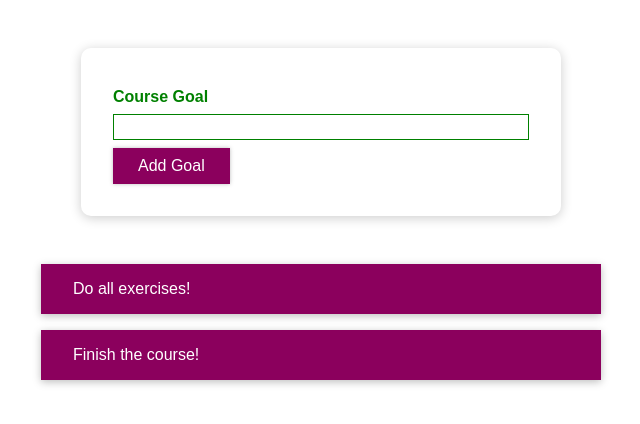
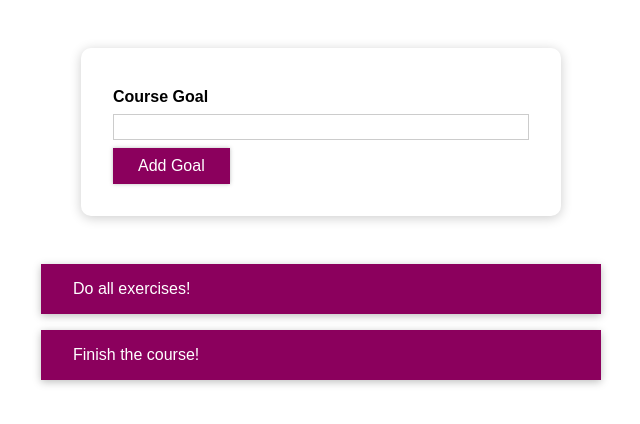
Before and after one commit to TomaszKoniecznyIT/React3, a React (Create React App) app in the folder 01-starting-project 2/: page / in a window 1280 px wide. Shown: the top 424 px of the page, without its empty margins (319-959 px from the left). Built offline with nearby package versions, Linux system fonts and the light colour scheme.

Commit message:
dynamic styles with css modules

```diff
--- a/01-starting-project 2/src/components/CourseGoals/CourseInput/CourseInput.js
+++ b/01-starting-project 2/src/components/CourseGoals/CourseInput/CourseInput.js
@@ -1,35 +1,35 @@
 import React, { useState } from "react";
-import styled from "styled-components";
+// import styled from "styled-components";
 
 import Button from "../../UI/Button/Button";
-// import "./CourseInput.css";
+import styles from "./CourseInput.module.css";
 
-const FormControl = styled.div`
-  margin: 0.5rem 0;
+// const FormControl = styled.div`
+//   margin: 0.5rem 0;
 
-  & label {
-    font-weight: bold;
-    display: block;
-    margin-bottom: 0.5rem;
-    color: ${(props) => (props.invalid ? "red" : "green")};
-  }
+//   & label {
+//     font-weight: bold;
+//     display: block;
+//     margin-bottom: 0.5rem;
+//     color: ${(props) => (props.invalid ? "red" : "green")};
+//   }
 
-  & input {
-    display: block;
-    width: 100%;
-    border: 1px solid ${(props) => (props.invalid ? "red" : "green")};
-    background: ${(props) => (props.invalid ? "salmon" : "transparent")};
-    font: inherit;
-    line-height: 1.5rem;
-    padding: 0 0.25rem;
-  }
+//   & input {
+//     display: block;
+//     width: 100%;
+//     border: 1px solid ${(props) => (props.invalid ? "red" : "green")};
+//     background: ${(props) => (props.invalid ? "salmon" : "transparent")};
+//     font: inherit;
+//     line-height: 1.5rem;
+//     padding: 0 0.25rem;
+//   }
 
-  & input:focus {
-    outline: none;
-    background: #fad0ec;
-    border-color: #8b005d;
-  }
-`;
+//   & input:focus {
+//     outline: none;
+//     background: #fad0ec;
+//     border-color: #8b005d;
+//   }
+// `;
 
 const CourseInput = (props) => {
   const [enteredValue, setEnteredValue] = useState("");
@@ -53,6 +53,12 @@ const CourseInput = (props) => {
 
   return (
     <form onSubmit={formSubmitHandler}>
+      <div
+        className={`${styles["form-control"]} ${!isValid && styles.invalid}`}
+      >
+        <label>Course Goal</label>
+        <input type="text" onChange={goalInputChangeHandler} />
+      </div>
       {/* <div className={`form-control ${!isValid ? "invalid" : ""}`}> */}
       {/* <label style={{ color: !isValid ? "red" : "black" }}>Course Goal</label> */}
       {/* <label>Course Goal</label> */}
@@ -67,10 +73,10 @@ const CourseInput = (props) => {
       {/* <input type="text" onChange={goalInputChangeHandler} /> */}
       {/* </div> */}
       {/* <FormControl className={!isValid && "invalid"}> */}
-      <FormControl invalid={!isValid}>
+      {/* <FormControl invalid={!isValid}>
         <label>Course Goal</label>
         <input type="text" onChange={goalInputChangeHandler} />
-      </FormControl>
+      </FormControl> */}
       <Button type="submit">Add Goal</Button>
     </form>
   );
--- a/01-starting-project 2/src/components/UI/Button/Button.module.css
+++ b/01-starting-project 2/src/components/UI/Button/Button.module.css
@@ -1,4 +1,5 @@
 .button {
+  width: 100%;
   font: inherit;
   padding: 0.5rem 1.5rem;
   border: 1px solid #8b005d;
@@ -18,3 +19,9 @@
   border-color: #ac0e77;
   box-shadow: 0 0 8px rgba(0, 0, 0, 0.26);
 }
+
+@media (min-width: 768px) {
+  .button {
+    width: auto;
+  }
+}
```
Also changed, not shown: 01-starting-project 2/src/components/UI/Button/Button.css (deleted, +0 -20 lines), 01-starting-project 2/src/components/CourseGoals/CourseInput/CourseInput.module.css (renamed from 01-starting-project 2/src/components/CourseGoals/CourseInput/CourseInput.css).
